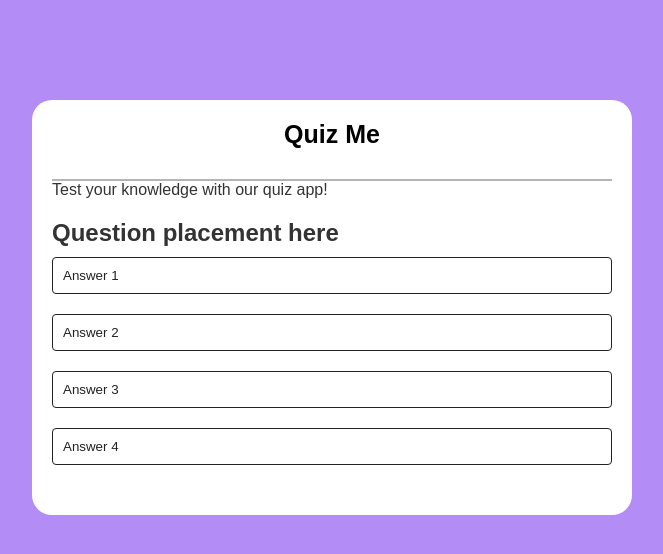
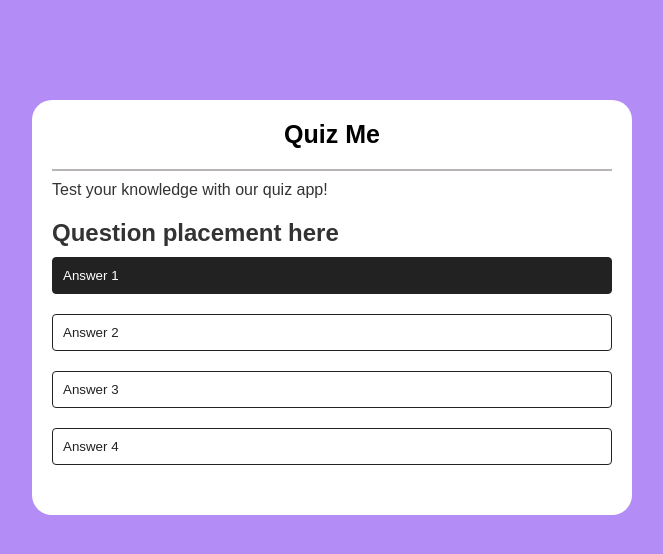
Before and after one commit to Lavender-Rage/quiz-me, a plain HTML site: page index.html in a window 1280 px wide. In both pictures the pointer is over the button "Answer 1". Shown: the whole page, without its empty margins (308-971 px from the left). Drawn offline with Linux system fonts and the light colour scheme.

Commit message:
button hover

```diff
--- a/style.css
+++ b/style.css
@@ -22,13 +22,14 @@ body{
     color: black;
     font-weight: 600;
     border-bottom: 2px solid #b9b4b4;
-    padding-bottom: 30px;
+    padding-bottom: 20px;
     text-align: center;
 }
 
 p{
     font-size: 16px;
     font-weight: 400;
+    margin-top: 10px;
 }
 
 .quiz{
@@ -47,3 +48,8 @@ p{
     border-radius: 4px;
 
 }
+
+.btn:hover {
+    background: #222 ;
+    color: white;
+}
```
